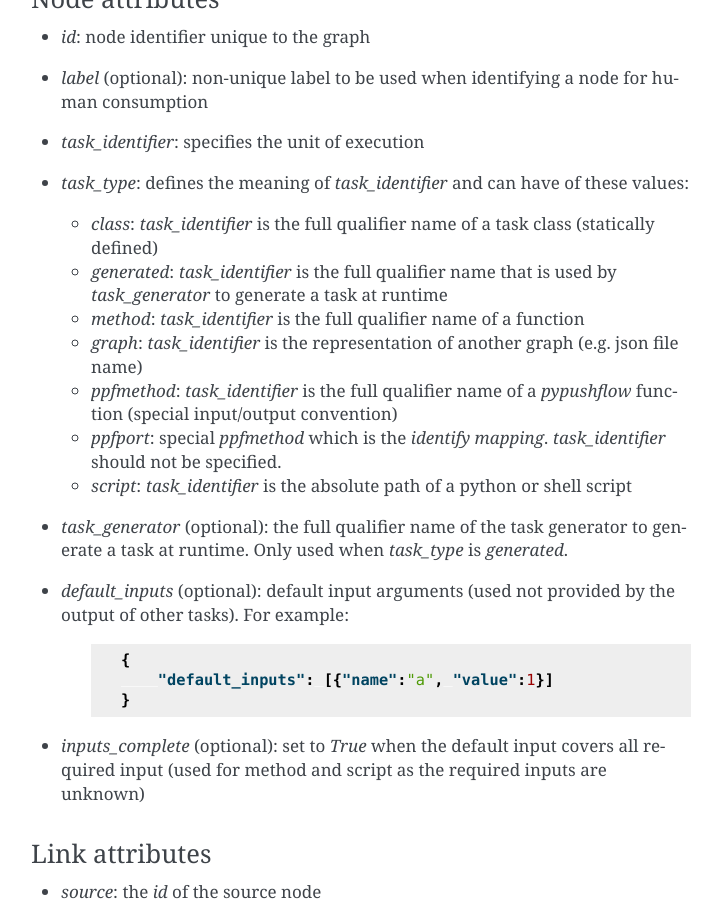
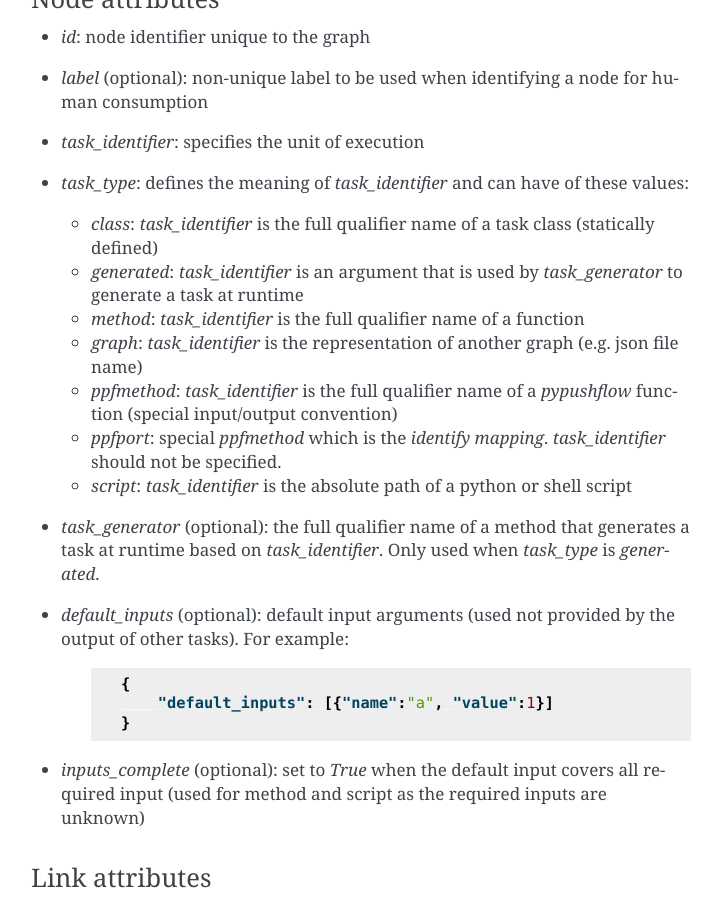
Before and after one commit to ewoks-kit/ewokscore, a Sphinx documentation site: the page built from doc/definitions.rst, in a window 1280 px wide and 900 px high, scrolled down 2405 px. Shown: the whole window, without its empty margins (389-1111 px from the left). Built offline with Sphinx 7.4.7, drawn with Linux system fonts in a browser that asks for light colours.

Commit message:
clarify task generator in docs

```diff
--- a/doc/definitions.rst
+++ b/doc/definitions.rst
@@ -112,15 +112,15 @@ Node attributes
 * *task_type*: defines the meaning of *task_identifier* and can have of these values:
 
   * *class*: *task_identifier* is the full qualifier name of a task class (statically defined)
-  * *generated*: *task_identifier* is the full qualifier name that is used by *task_generator* to
-    generate a task at runtime
+  * *generated*: *task_identifier* is an argument that is used by *task_generator* to generate
+    a task at runtime
   * *method*: *task_identifier* is the full qualifier name of a function
   * *graph*: *task_identifier* is the representation of another graph (e.g. json file name)
   * *ppfmethod*: *task_identifier* is the full qualifier name of a *pypushflow* function (special input/output convention)
   * *ppfport*: special *ppfmethod* which is the *identify mapping*. *task_identifier* should not be specified.
   * *script*: *task_identifier* is the absolute path of a python or shell script
-* *task_generator* (optional): the full qualifier name of the task generator to generate a task at
-  runtime. Only used when *task_type* is *generated*.
+* *task_generator* (optional): the full qualifier name of a method that generates a task at runtime
+  based on *task_identifier*. Only used when *task_type* is *generated*.
 * *default_inputs* (optional): default input arguments (used not provided by the output of other tasks). For example:
     .. code-block:: json
 
```
